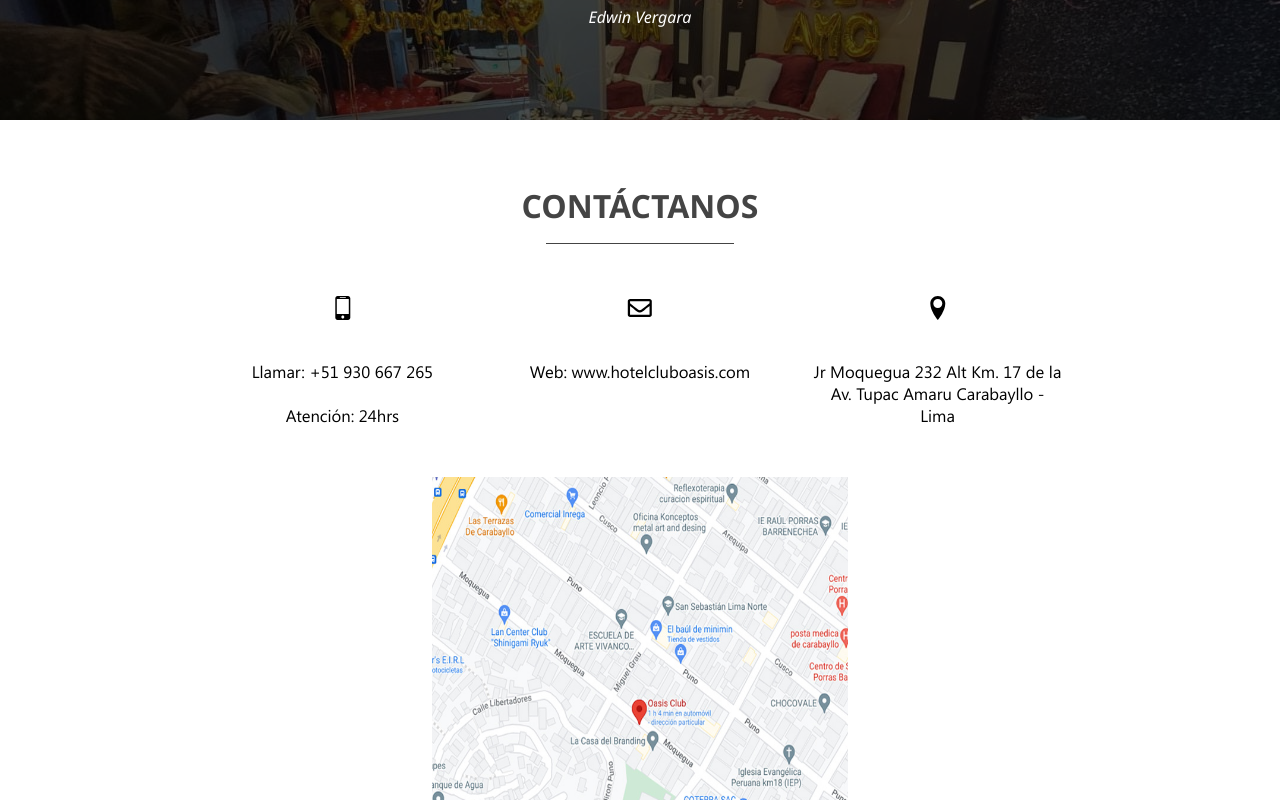
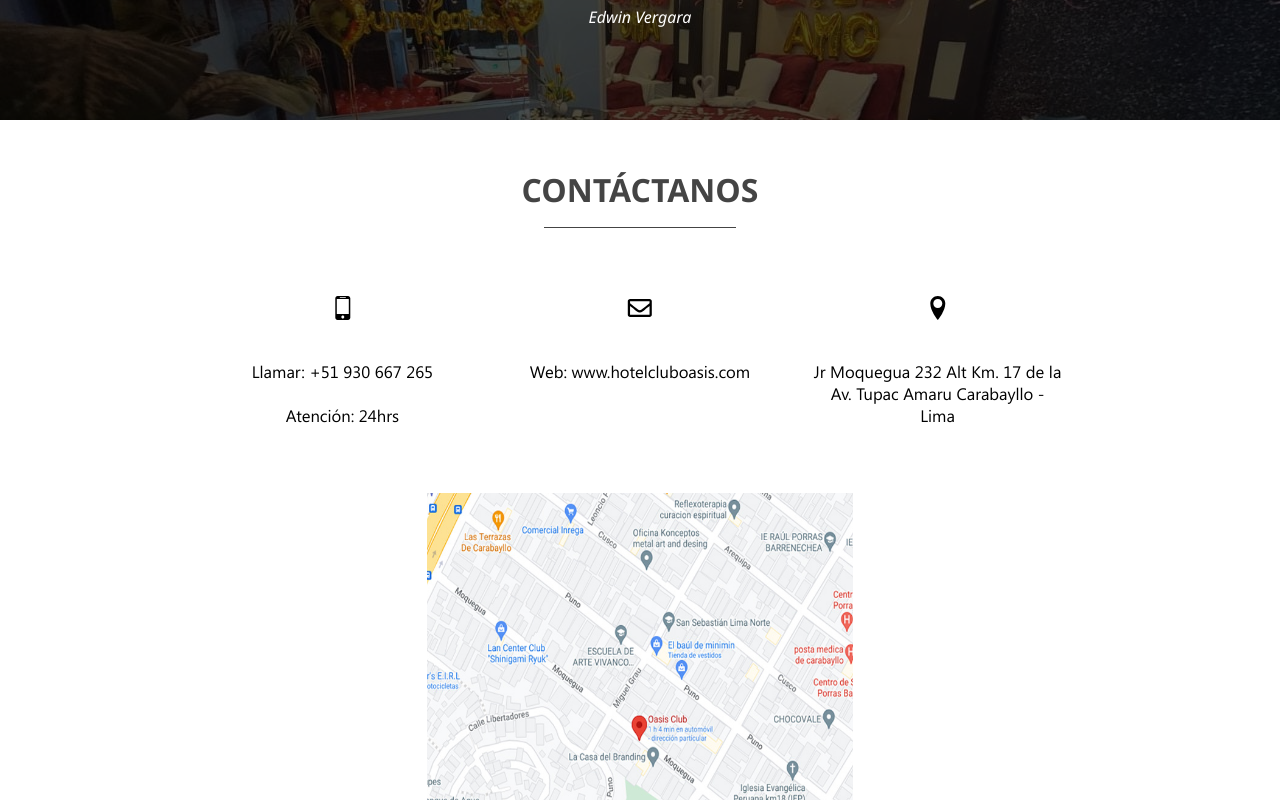
Before and after one commit to DiegoCP27/Hotel-Oasis, a Next.js app: page / in a window 1280 px wide. Shown: the part 4260-5060 px from the top of the page. Built offline with nearby package versions, Linux system fonts and the light colour scheme.

Commit message:
refactor: margin

```diff
--- a/styles/pages/hotel-oasis/HotelOasis.module.scss
+++ b/styles/pages/hotel-oasis/HotelOasis.module.scss
@@ -108,7 +108,6 @@
   display: flex;
   flex-direction: column;
   gap: clamp(3rem,4vw,4rem);
-  margin: 1rem;
 
   .title {
     display: flex;
@@ -132,6 +131,7 @@
     display: flex;
     flex-direction: column;
     gap: 3rem;
+    margin: 1rem;
     @include mediaQueries.for-desktop-new {
       flex-direction: row;
       justify-content: center;
```
